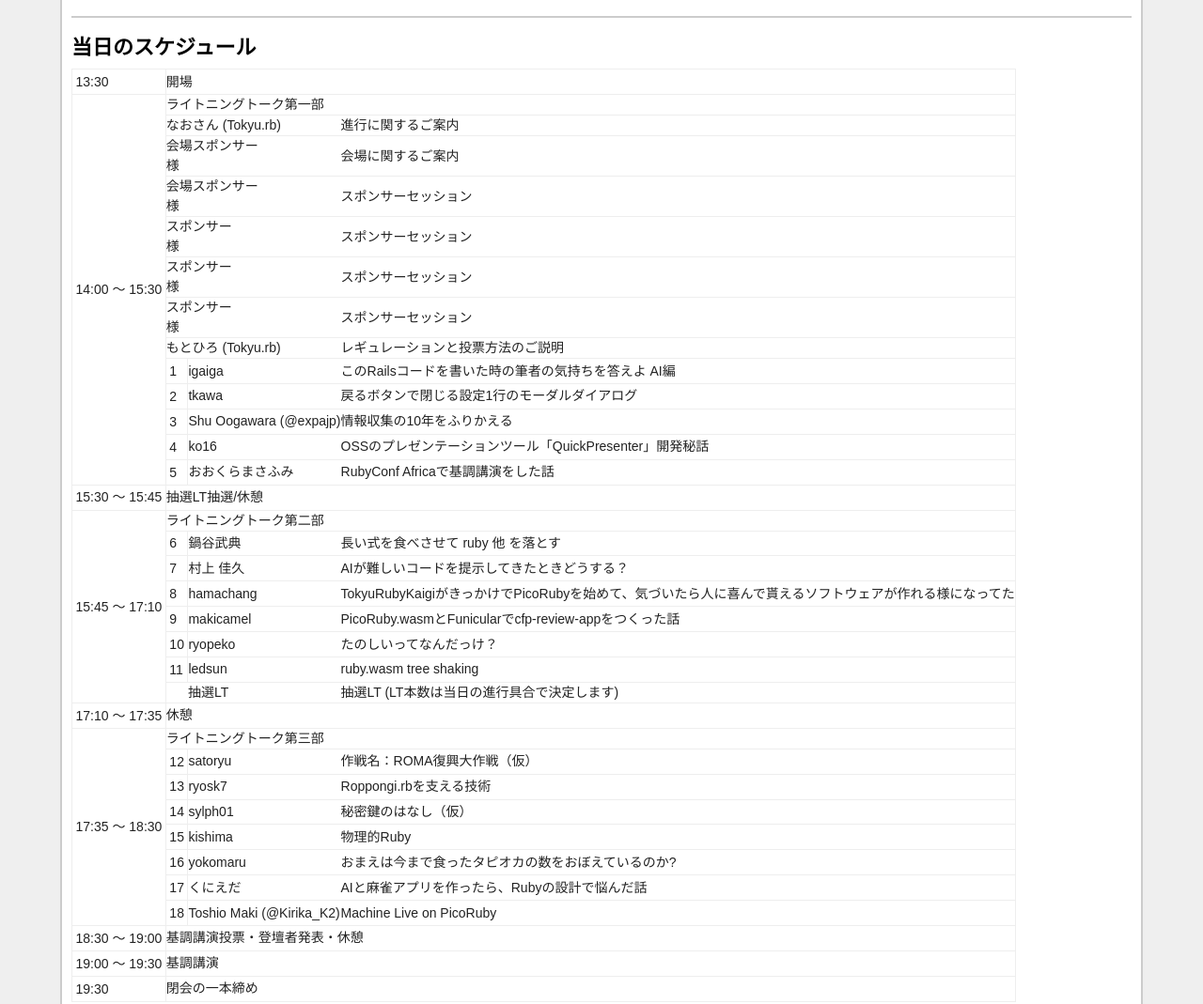
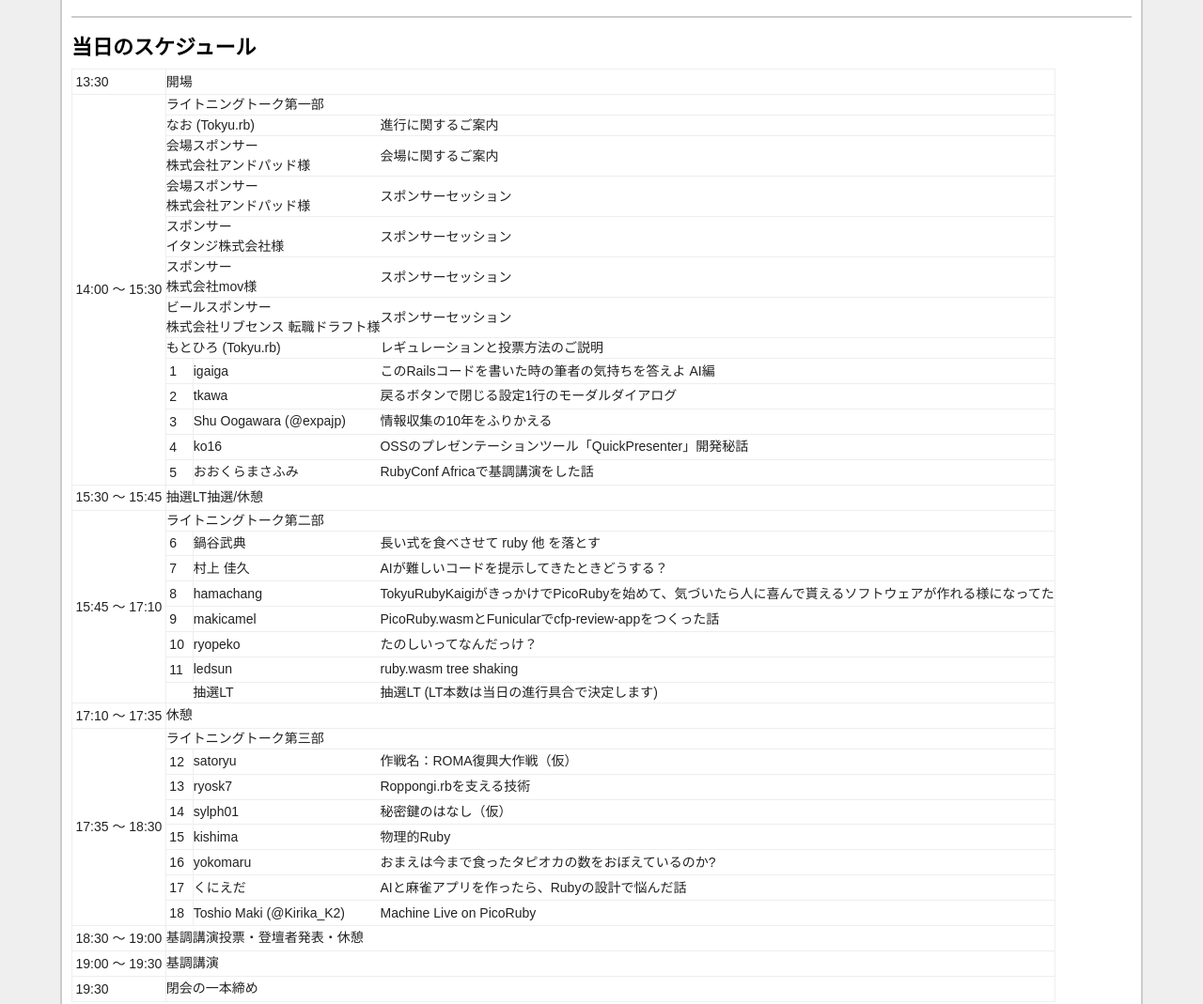
Before and after one commit to tokyurubykaigi/tokyu17, a plain HTML site: page index.html in a window 1280 px wide. Shown: the part 1188-2257 px from the top of the page at 94% size. Drawn offline with Linux system fonts and the light colour scheme.

Commit message:
スポンサーセッションの順番を掲載し、委員長の表記を「なお」に統一
Co-Authored-By: Claude Opus 5.5 <noreply@anthropic.com>

```diff
--- a/index.html
+++ b/index.html
@@ -117,27 +117,27 @@
             <td colspan="3">ライトニングトーク第一部</td>
           </tr>
           <tr class="fa-border">
-            <td colspan="2">なおさん (Tokyu.rb)</td>
+            <td colspan="2">なお (Tokyu.rb)</td>
             <td>進行に関するご案内</td>
           </tr>
           <tr class="fa-border">
-            <td colspan="2">会場スポンサー<br/>様</td>
+            <td colspan="2">会場スポンサー<br/>株式会社アンドパッド様</td>
             <td>会場に関するご案内</td>
           </tr>
           <tr class="fa-border">
-            <td colspan="2">会場スポンサー<br/>様</td>
+            <td colspan="2">会場スポンサー<br/>株式会社アンドパッド様</td>
             <td>スポンサーセッション</td>
           </tr>
           <tr class="fa-border">
-            <td colspan="2">スポンサー<br/>様</td>
+            <td colspan="2">スポンサー<br/>イタンジ株式会社様</td>
             <td>スポンサーセッション</td>
           </tr>
           <tr class="fa-border">
-            <td colspan="2">スポンサー<br/>様</td>
+            <td colspan="2">スポンサー<br/>株式会社mov様</td>
             <td>スポンサーセッション</td>
           </tr>
           <tr class="fa-border">
-            <td colspan="2">スポンサー<br/>様</td>
+            <td colspan="2">ビールスポンサー<br/>株式会社リブセンス 転職ドラフト様</td>
             <td>スポンサーセッション</td>
           </tr>
           <tr class="fa-border">
@@ -279,7 +279,7 @@
         <hr>
         <h3>スタッフ</h3>
         <ul>
-          <li>実行委員長・スポンサー対応・会場対応: 小宮</li>
+          <li>実行委員長・スポンサー対応・会場対応: なお</li>
           <li>司会: 小川伸一郎</li>
           <li>会計・LT関連: yttrium173340</li>
           <li>アナウンス: 関学</li>
```
